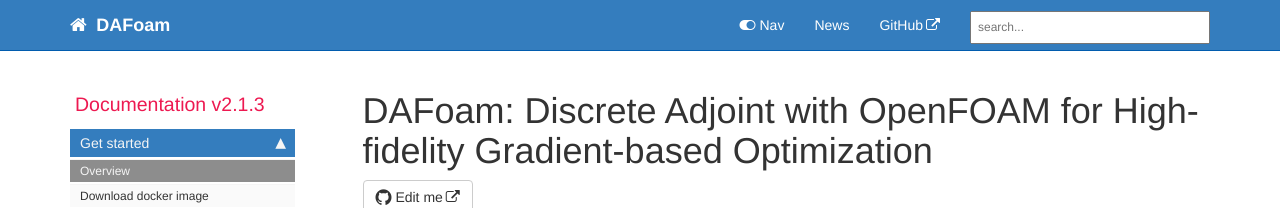
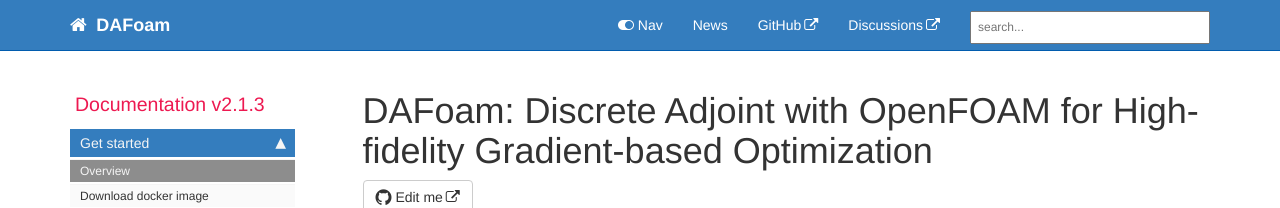
Before and after one commit to DAFoam/DAFoam.github.io, a Jekyll site: the page built from index.md, in a window 1280 px wide and 1143 px high. Shown: the top 208 px of the window. Built offline with Jekyll 4.4.1, drawn with Linux system fonts in a browser that asks for light colours; comment, search, counter and statistics services are not loaded.

Commit message:
content update

```diff
--- a/_data/topnav.yml
+++ b/_data/topnav.yml
@@ -7,8 +7,8 @@ topnav:
       url: /news
     - title: GitHub
       external_url: https://github.com/mdolab/dafoam
-    #- title: Forum
-    #  external_url: https://github.com/mdolab/dafoam/discussions
+    - title: Discussions
+      external_url: https://github.com/mdolab/dafoam/discussions
 
 #Topnav dropdowns
 #topnav_dropdowns:
```
